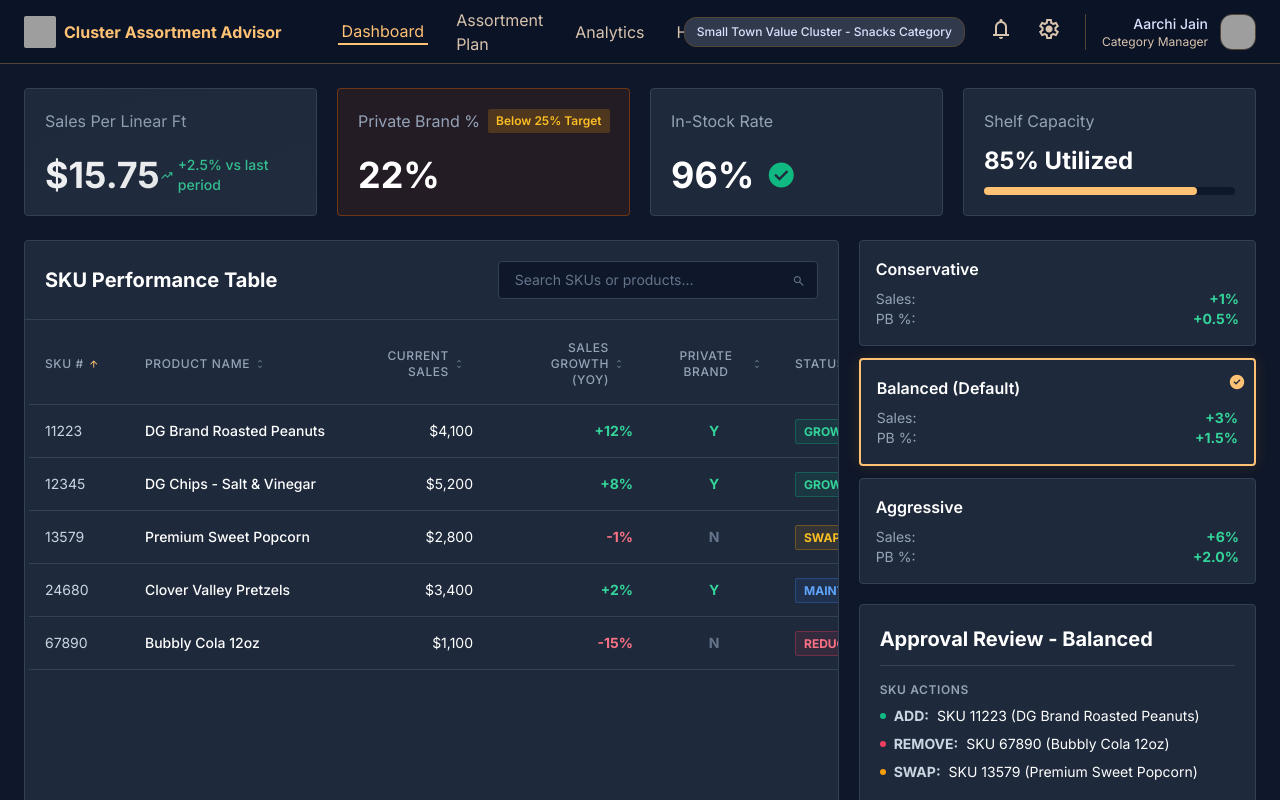
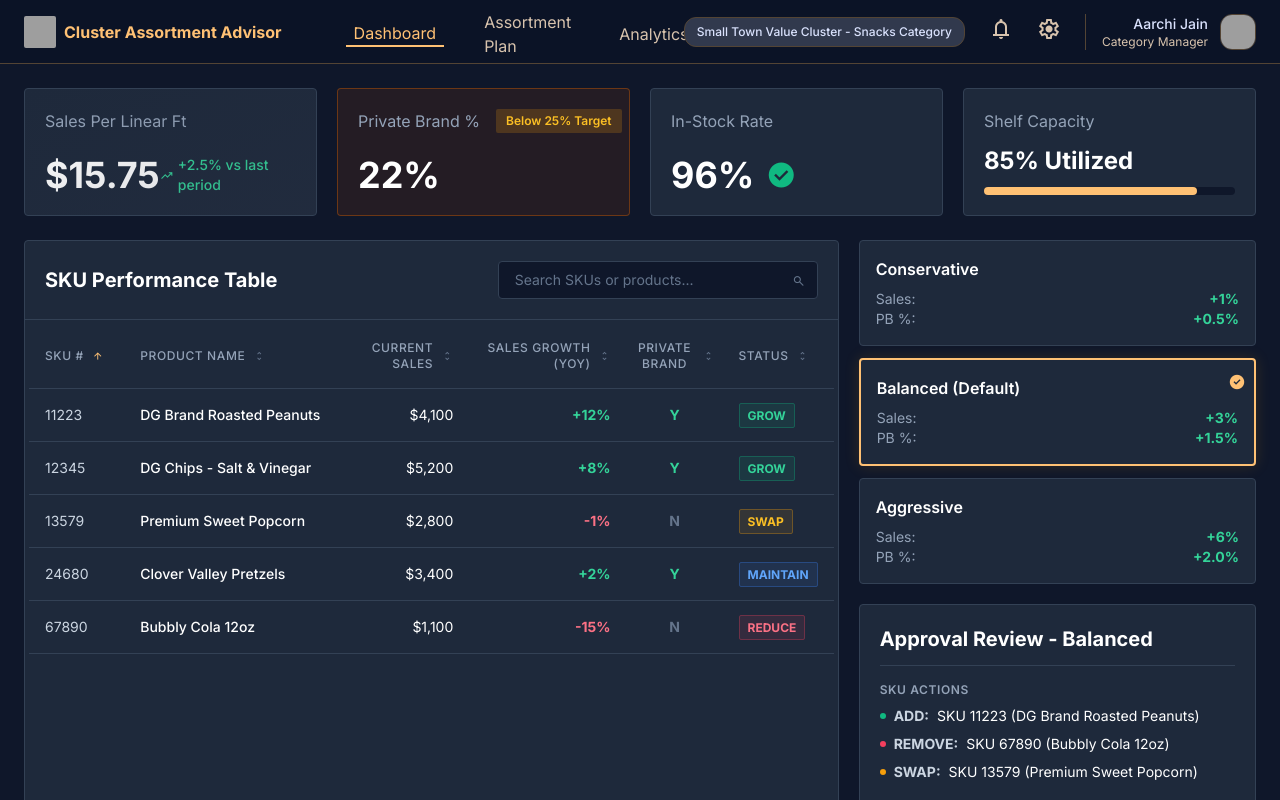
Before and after one commit to p67428378-afk/test2, a React (Vite) app in the folder client/: page / in a window 1280 px wide. Shown: the top 800 px of the page. Built offline with nearby package versions, Linux system fonts and the light colour scheme; no server answers; grey boxes are pictures that could not be loaded.

Commit message:
fix(SCRUM-465): resolve spelling, alignment, and spacing issues in table headers, navigation, and kpi cards

```diff
--- a/client/src/components/dashboard/KPIHeaderStrip.jsx
+++ b/client/src/components/dashboard/KPIHeaderStrip.jsx
@@ -34,15 +34,15 @@ export default function KPIHeaderStrip({ kpis }) {
 
       {/* KPI 2: Private Brand % */}
       <div className="bg-amber-900/20 border border-amber-700/50 rounded-lg p-5 flex flex-col justify-between h-32 relative overflow-hidden">
-        <div className="flex justify-between items-start w-full gap-2">
+        <div className="flex justify-between items-start w-full gap-4">
           <div className="font-label-caps text-label-caps text-slate-400 shrink-0">
             Private Brand %
           </div>
-          <span className="text-xs font-semibold px-2 py-1 bg-amber-500/20 text-amber-400 rounded shrink-0 whitespace-nowrap">
+          <span className="text-xs font-semibold px-2.5 py-1 bg-amber-500/20 text-amber-400 rounded shrink-0 whitespace-nowrap">
             Below 25% Target
           </span>
         </div>
-        <div className="font-display-kpi text-display-kpi text-white mt-auto font-bold text-4xl">
+        <div className="font-display-kpi text-display-kpi text-white mt-2 font-bold text-4xl">
           {data.private_brand_percentage}%
         </div>
       </div>
--- a/client/src/components/dashboard/SKUPerformanceTable.jsx
+++ b/client/src/components/dashboard/SKUPerformanceTable.jsx
@@ -93,50 +93,50 @@ export default function SKUPerformanceTable({
             <tr className="font-label-caps text-label-caps text-slate-400 border-b border-slate-700 text-xs uppercase tracking-wider">
               <th
                 onClick={() => onSort("sku_id")}
-                className="p-4 font-medium cursor-pointer hover:text-white transition-colors select-none min-w-[100px]"
+                className="p-4 font-medium cursor-pointer hover:text-white transition-colors select-none w-[12%]"
               >
-                <div className="flex items-center">
+                <div className="flex items-center gap-1">
                   SKU # {renderSortIcon("sku_id")}
                 </div>
               </th>
               <th
                 onClick={() => onSort("product_name")}
-                className="p-4 font-medium cursor-pointer hover:text-white transition-colors select-none min-w-[220px]"
+                className="p-4 font-medium cursor-pointer hover:text-white transition-colors select-none w-[28%]"
               >
-                <div className="flex items-center">
+                <div className="flex items-center gap-1">
                   Product Name {renderSortIcon("product_name")}
                 </div>
               </th>
               <th
                 onClick={() => onSort("current_sales")}
-                className="p-4 font-medium text-right cursor-pointer hover:text-white transition-colors select-none min-w-[140px] px-6"
+                className="p-4 font-medium text-right cursor-pointer hover:text-white transition-colors select-none w-[16%] px-4"
               >
-                <div className="flex items-center justify-end">
+                <div className="flex items-center justify-end gap-1">
                   Current Sales {renderSortIcon("current_sales")}
                 </div>
               </th>
               <th
                 onClick={() => onSort("sales_growth")}
-                className="p-4 font-medium text-right cursor-pointer hover:text-white transition-colors select-none min-w-[160px] px-6"
+                className="p-4 font-medium text-right cursor-pointer hover:text-white transition-colors select-none w-[20%] px-4"
               >
-                <div className="flex items-center justify-end">
+                <div className="flex items-center justify-end gap-1">
                   Sales Growth (YoY) {renderSortIcon("sales_growth")}
                 </div>
               </th>
               <th
                 onClick={() => onSort("is_private_brand")}
-                className="p-4 font-medium text-center cursor-pointer hover:text-white transition-colors select-none min-w-[130px]"
+                className="p-4 font-medium text-center cursor-pointer hover:text-white transition-colors select-none w-[12%] px-2"
               >
-                <div className="flex items-center justify-center">
+                <div className="flex items-center justify-center gap-1">
                   Private Brand {renderSortIcon("is_private_brand")}
                 </div>
               </th>
               <th
                 onClick={() => onSort("status")}
-                className="p-4 font-medium cursor-pointer hover:text-white transition-colors select-none min-w-[120px]"
+                className="p-4 font-medium cursor-pointer hover:text-white transition-colors select-none w-[12%]"
               >
-                <div className="flex items-center">
-                  Status {renderSortIcon("status")}
+                <div className="flex items-center gap-1">
+                  STATUS {renderSortIcon("status")}
                 </div>
               </th>
             </tr>
--- a/client/src/components/layout/AppLayout.jsx
+++ b/client/src/components/layout/AppLayout.jsx
@@ -14,27 +14,27 @@ export default function AppLayout({ children }) {
             />
             <span className="hidden sm:inline">Cluster Assortment Advisor</span>
           </div>
-          <div className="hidden md:flex items-center h-full space-x-6 ml-8">
+          <div className="hidden md:flex items-center h-full gap-8 ml-10">
             <a
-              className="h-full flex items-center text-primary border-b-2 border-primary px-1 font-label-caps text-label-caps cursor-pointer active:scale-95 duration-200"
+              className="h-full flex items-center text-primary border-b-2 border-primary px-2 pt-1 font-label-caps text-label-caps cursor-pointer active:scale-95 duration-200"
               href="#"
             >
               Dashboard
             </a>
             <a
-              className="h-full flex items-center text-on-surface-variant hover:bg-surface-variant px-1 transition-colors font-label-caps text-label-caps cursor-pointer active:scale-95 duration-200"
+              className="h-full flex items-center text-on-surface-variant hover:text-white px-2 pt-1 transition-colors font-label-caps text-label-caps cursor-pointer active:scale-95 duration-200"
               href="#"
             >
               Assortment Plan
             </a>
             <a
-              className="h-full flex items-center text-on-surface-variant hover:bg-surface-variant px-1 transition-colors font-label-caps text-label-caps cursor-pointer active:scale-95 duration-200"
+              className="h-full flex items-center text-on-surface-variant hover:text-white px-2 pt-1 transition-colors font-label-caps text-label-caps cursor-pointer active:scale-95 duration-200"
               href="#"
             >
               Analytics
             </a>
             <a
-              className="h-full flex items-center text-on-surface-variant hover:bg-surface-variant px-1 transition-colors font-label-caps text-label-caps cursor-pointer active:scale-95 duration-200"
+              className="h-full flex items-center text-on-surface-variant hover:text-white px-2 pt-1 transition-colors font-label-caps text-label-caps cursor-pointer active:scale-95 duration-200"
               href="#"
             >
               History
```
